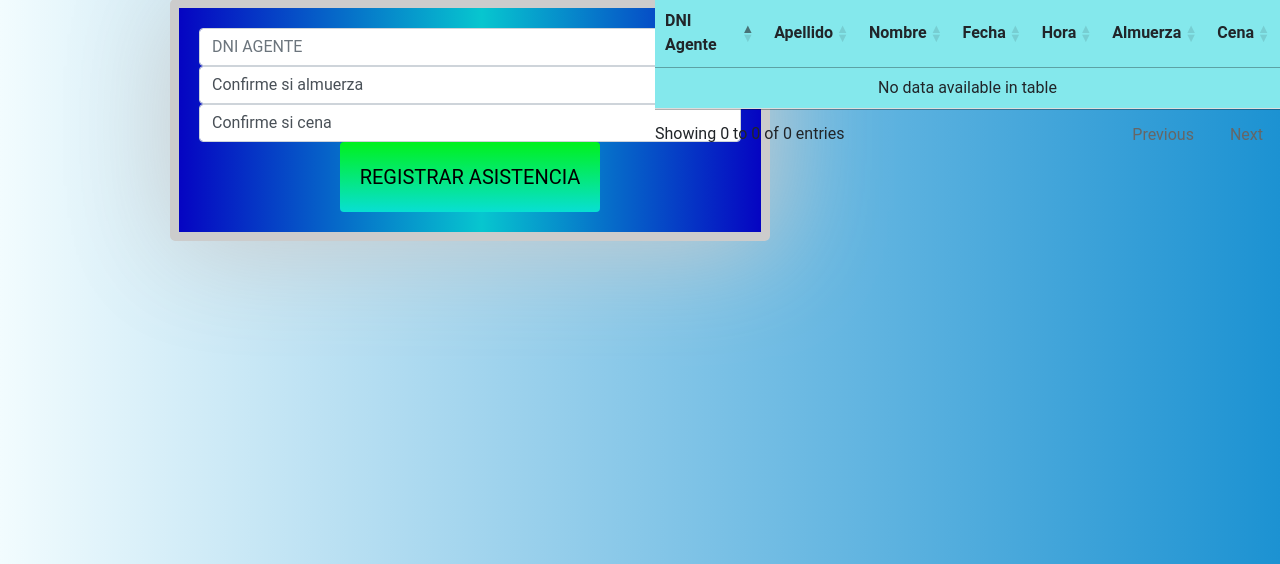
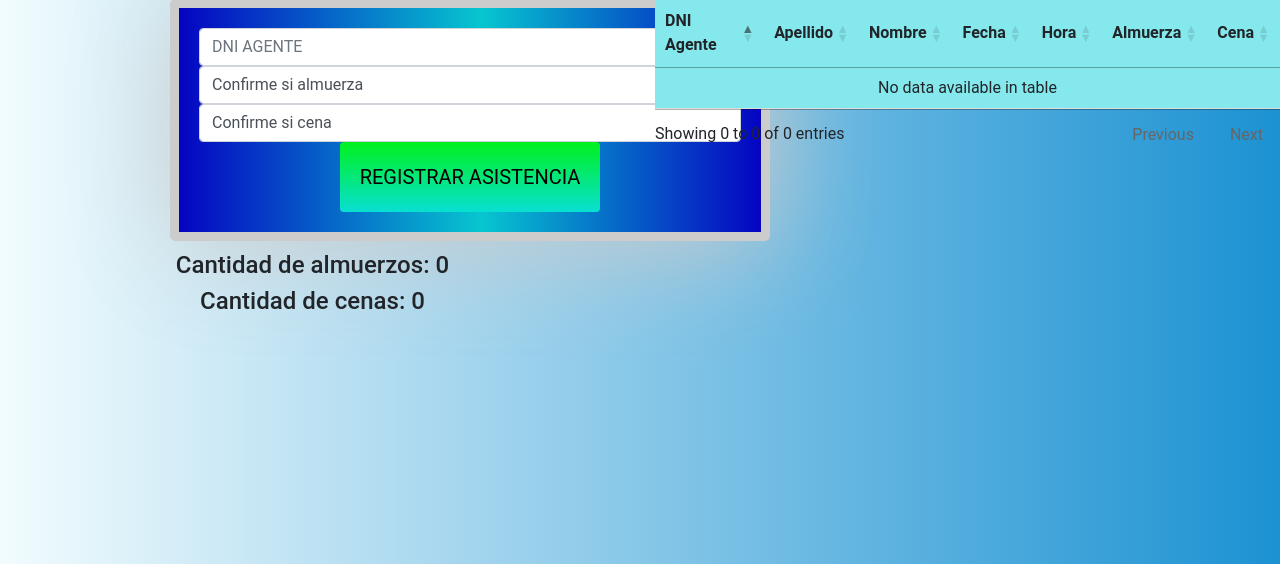
Before and after one commit to aleakd/BASEDEDATOSETAC, a Flask app: page /asistencias in a window 1280 px wide. Shown: the part 153-717 px from the top of the page. Run offline with Flask 3, Linux system fonts and the light colour scheme; some libraries are stand-ins or nearby versions; some web fonts are replaced.

Commit message:
contador para almuerzo y cena

```diff
--- a/main.py
+++ b/main.py
@@ -269,12 +269,19 @@
     ).group_by(Movimientos_moviles.numero_movil).order_by(Movimientos_moviles.numero_movil).all()
 
     if request.method == 'POST':
+
         if 'registro_movil' in request.form:
             fecha = datetime.strptime(request.form['fecha'],
                                       '%Y-%m-%d').date()  # Convierte la cadena de fecha a objeto de fecha
             movil = request.form['movil']
             destino = request.form['destino_actividad']
-            km_salida = request.form['km_salida']
+
+
+            # Obtén el km_salida desde la última entrada en Salida para el nmovil dado
+            nmovil = request.form['movil']
+            ultima_salida = Salida.query.filter_by(nmovil=nmovil).order_by(Salida.id.desc()).first()
+            km_salida = ultima_salida.odometro if ultima_salida else None
+
             km_llegada = request.form['km_llegada']
             hora_llegada = datetime.strptime(request.form['hora_llegada'],
                                              '%H:%M').time()  # Convierte la cadena de hora a objeto de hora
@@ -294,10 +301,15 @@
                 novedades=novedades
             )
 
+
+
             db.session.add(nuevo_registro)
             db.session.commit()
             flash('Se registro correctamente el movimiento del movil')
+
+
         if 'parte_salida' in request.form:
+
             nmovil = request.form.get('nmovil')
             ag_cargo = request.form.get('ag_cargo').upper()
             ag_chofer = request.form.get('ag_chofer')
@@ -331,6 +343,7 @@
             fecha_actual = datetime.now().date()
             hora_actual_utc = datetime.now(timezone('UTC'))
             hora_actual_buenos_aires = hora_actual_utc.astimezone(app.config['TIMEZONE'])
+
 
             # Crea una nueva entrada en la base de datos
             nueva_salida = Salida(
@@ -377,6 +390,34 @@
             hora_actual_utc = datetime.now(timezone('UTC'))
             hora_actual_buenos_aires = hora_actual_utc.astimezone(app.config['TIMEZONE'])
 
+            nueva_salida = Salida(
+                fecha=fecha_actual,
+                nmovil=nmovil,
+                ag_cargo=ag_cargo,
+                ag_chofer=ag_chofer,
+                dotacion=dotacion,
+                zona=destino,
+                handys=0,
+                gorgi=0,
+                pulasky=0,
+                pala=0,
+                mclood=0,
+                derqui=0,
+                bidon_nafta=0,
+                bolsa_rescate=0,
+                torpedo=0,
+                tabla=0,
+                conos=0,
+                sopladora=0,
+                cajon=0,
+                chaleco=0,
+                odometro=odometro,
+                bolsos_trauma=0,
+                herramienta_adicional=novedades,
+                hora=hora_actual_buenos_aires.strftime('%H:%M')
+
+            )
+
 
             comision = Comisiones(
                 fecha = fecha_actual,
@@ -389,7 +430,7 @@
                 odometro = odometro,
                 novedades = novedades
             )
-            db.session.add(comision)
+            db.session.add(nueva_salida)
             db.session.commit()
             flash("Parte de salida registrado correctamente")
 
@@ -419,7 +460,7 @@
         # Verificar si el agente ya se registró hoy
         asistencia_existente = (
             Asistencias.query
-            .filter(Asistencias.id_agente == dni_agente, Asistencias.fecha == fecha_actual)
+            .filter(Asistencias.Id_agente == dni_agente, Asistencias.fecha == fecha_actual)
             .first()
         )
 
@@ -429,6 +470,8 @@
 
         almuerza = request.form['almuerza']
         cena = request.form['cena']
+
+
 
         asistencia = Asistencias(
             Id_agente=dni_agente,
@@ -441,13 +484,16 @@
         db.session.commit()
         flash('Asistencia cargada exitosamente')
 
+
         return redirect(url_for("index"))
 
     # Esto se ejecuta si la solicitud es GET
     asistencias_del_dia = Asistencias.query.filter(Asistencias.fecha == fecha_actual).all()
     todos_los_agentes = Agentes.query.order_by(Agentes.id_agente).all()
+    almuerza_si_count = Asistencias.query.filter(Asistencias.almuerza == 'SI', Asistencias.fecha == fecha_actual).count()
+    cena_si_count = Asistencias.query.filter(Asistencias.cena == 'SI', Asistencias.fecha == fecha_actual).count()
 
-    return render_template("asistencias.html", asistencias=asistencias_del_dia, agentee=todos_los_agentes)
+    return render_template("asistencias.html", asistencias=asistencias_del_dia, agentee=todos_los_agentes, almuerza_si_count=almuerza_si_count, cena_si_count=cena_si_count)
 
 
 
--- a/templates/asistencias.html
+++ b/templates/asistencias.html
@@ -82,6 +82,13 @@
     </div>
 </section>
 
+<div class="row">
+         <div class="col-lg-6">
+            <h4>Cantidad de almuerzos: {{ almuerza_si_count }}</h4>
+
+            <h4>Cantidad de cenas: {{ cena_si_count }}</h4>
+         </div>
+      </div>
 
 
 
--- a/templates/index.html
+++ b/templates/index.html
@@ -40,7 +40,7 @@
 
 <div class="row">
   <div class="col-lg-6 col-md-12 text-center">
-    <h3 class="text-center titulo_form_index">REGISTRO DE MOVIMIENTOS</h3>
+    <h3 class="text-center titulo_form_index">REGISTRO DE LLEGADA</h3>
         <form class="form_ins" action="{{ url_for('index') }}" method="post" enctype="multipart/form-data">
 
           <label style="color:white">Fecha de Salida</label>
@@ -70,7 +70,7 @@
 
           <label style="color:white">Hora de Salida</label>
           <input type="time" class="form-control" name="hora_salida" placeholder="Hora de salida" required="required" />
-          <input type="number" class="form-control" name="km_salida" placeholder="KM de salida" required="required" />
+          <!--<input type="number" class="form-control" name="km_salida" placeholder="KM de salida" />-->
 
 
 
```
Also changed, not shown: instance/guardiaA.db.
